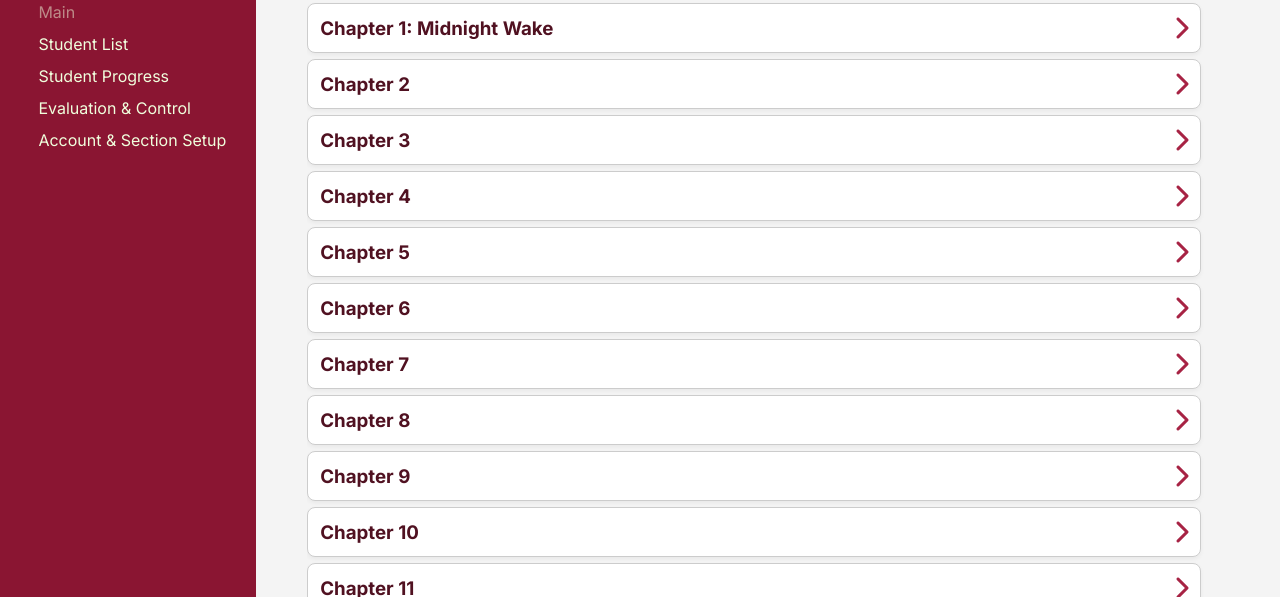
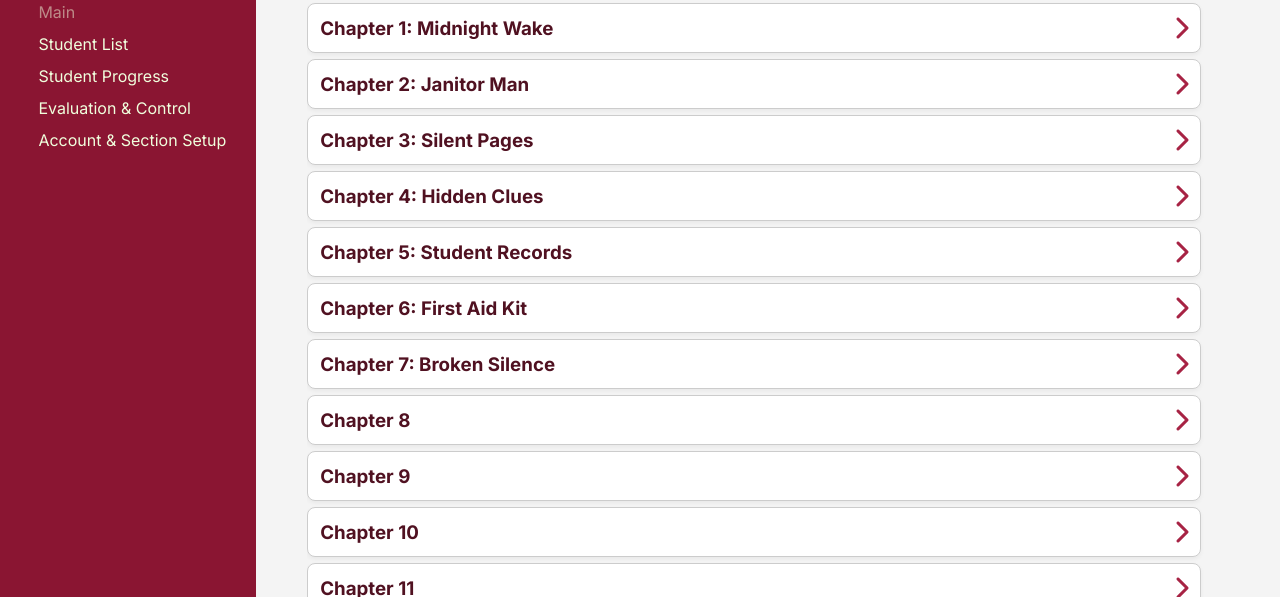
Before and after one commit to MakoTheCode/MidnightMathscapeWeb21, a plain HTML site: page Website & Codes/evalControl.html in a window 1280 px wide. Shown: the part 203-800 px from the top of the page. Drawn offline with Linux system fonts and the light colour scheme; no server answers.

Commit message:
Update evalControl.html

```diff
--- a/Website & Codes/evalControl.html
+++ b/Website & Codes/evalControl.html
@@ -194,9 +194,9 @@ let editingQuestionId = null;
 let currentChapter = null;
 
 const chapterTitles = {
-  chapter1:"Chapter 1: Midnight Wake", chapter2:"Chapter 2", chapter3:"Chapter 3",
-  chapter4:"Chapter 4", chapter5:"Chapter 5", chapter6:"Chapter 6",
-  chapter7:"Chapter 7", chapter8:"Chapter 8", chapter9:"Chapter 9",
+  chapter1:"Chapter 1: Midnight Wake", chapter2:"Chapter 2: Janitor Man", chapter3:"Chapter 3: Silent Pages",
+  chapter4:"Chapter 4: Hidden Clues", chapter5:"Chapter 5: Student Records", chapter6:"Chapter 6: First Aid Kit",
+  chapter7:"Chapter 7: Broken Silence", chapter8:"Chapter 8", chapter9:"Chapter 9",
   chapter10:"Chapter 10", chapter11:"Chapter 11", chapter12:"Chapter 12"
 };
 
```
